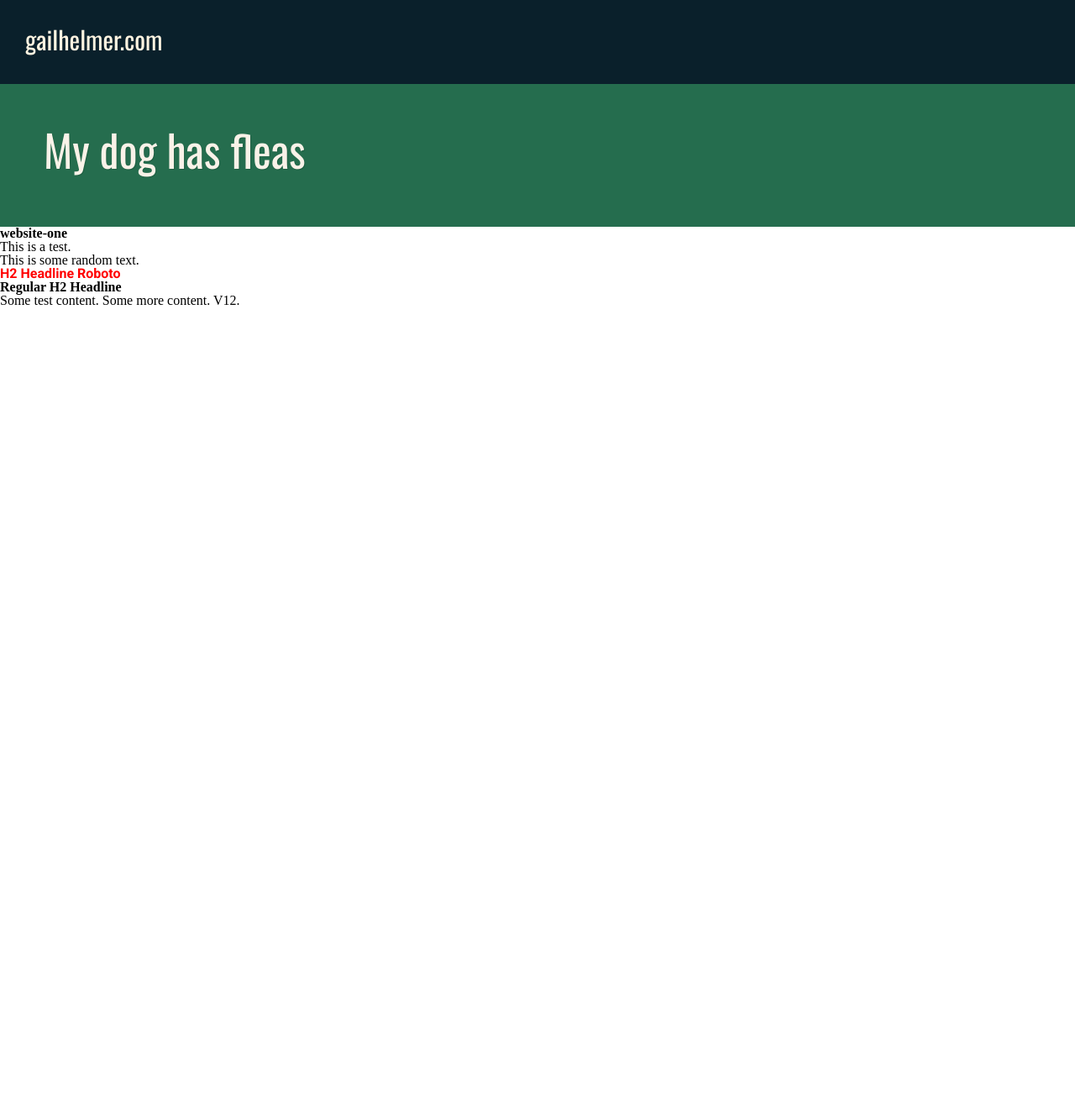
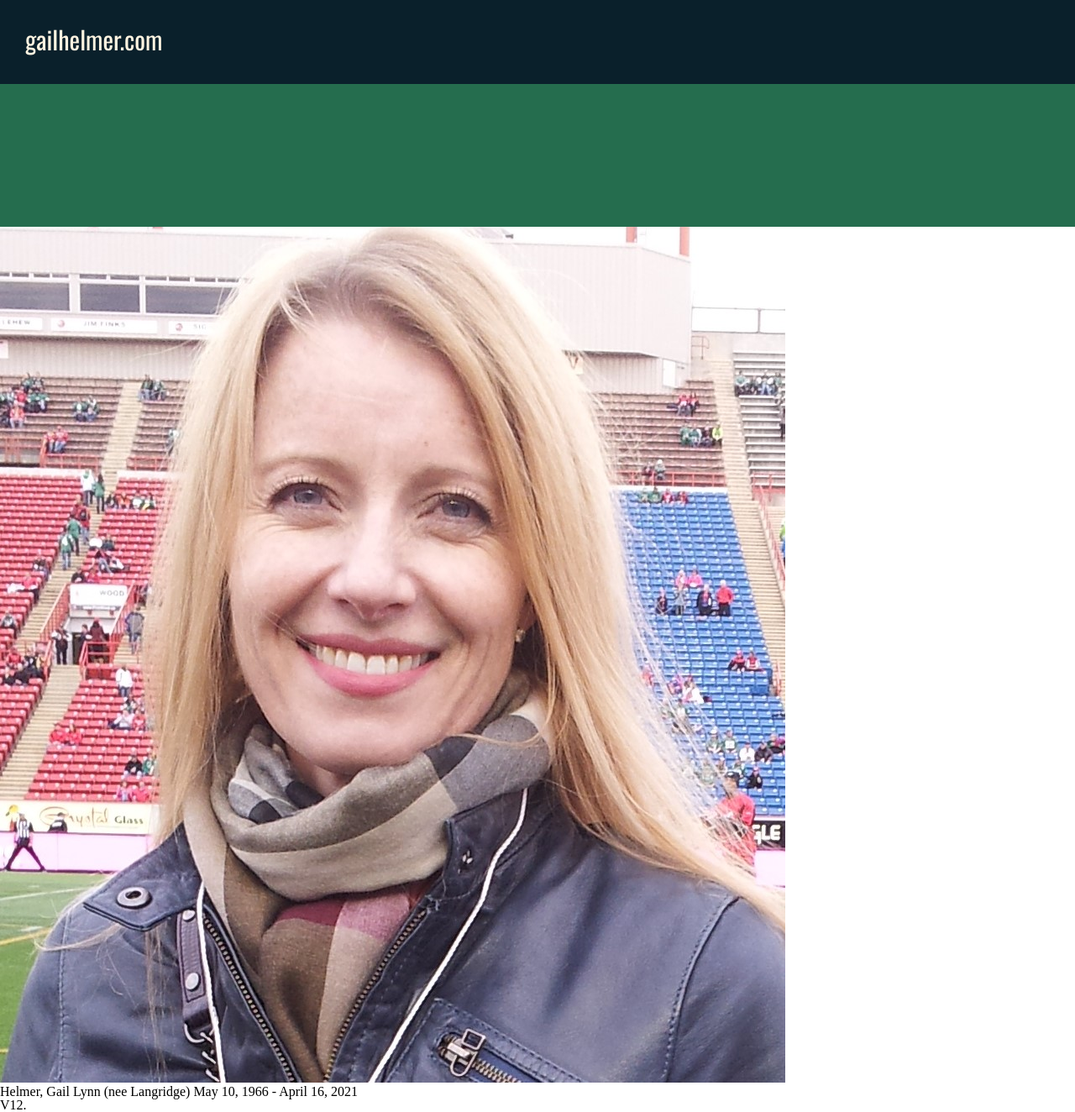
Before and after one commit to dhelmer/website-one, a Jekyll site: the page built from README.md, in a window 1280 px wide. Shown: the whole page at 84% size. Built offline with Jekyll 4.4.1, drawn with Linux system fonts in a browser that asks for light colours; our own code applies the rules of GitHub Pages for plain Markdown files; before the commit the page ends 900 px from its top, so only the background shows below that.

Commit message:
Add text

```diff
--- a/README.md
+++ b/README.md
@@ -1,11 +1,6 @@
-# website-one
+<img class="photo-main" src="assets/img/gail-helmer-crop-01.jpg" />
 
-This is a test.
+<span class="names">Helmer, Gail Lynn (nee Langridge)</span>
+<span class="dates">May 10, 1966 - April 16, 2021</span>
 
-This is some random text.
-
-<h2 class="headline">H2 Headline Roboto</h2>
-
-<h2>Regular H2 Headline</h2>
-
-Some test content. Some more content. V12.
+<p>V12.</p>
--- a/_layouts/default.html
+++ b/_layouts/default.html
@@ -17,7 +17,7 @@
     </header>
     <div class="page_content">
       <div class="page_banner">
-        <h1 class="page_banner__title">My dog has fleas</h1>
+        <!-- <h1 class="page_banner__title">future content</h1> -->
       </div>
     </div>
     {{ content }}
```
Also changed, not shown: assets/img/gail-helmer-crop-01.jpg (added).
